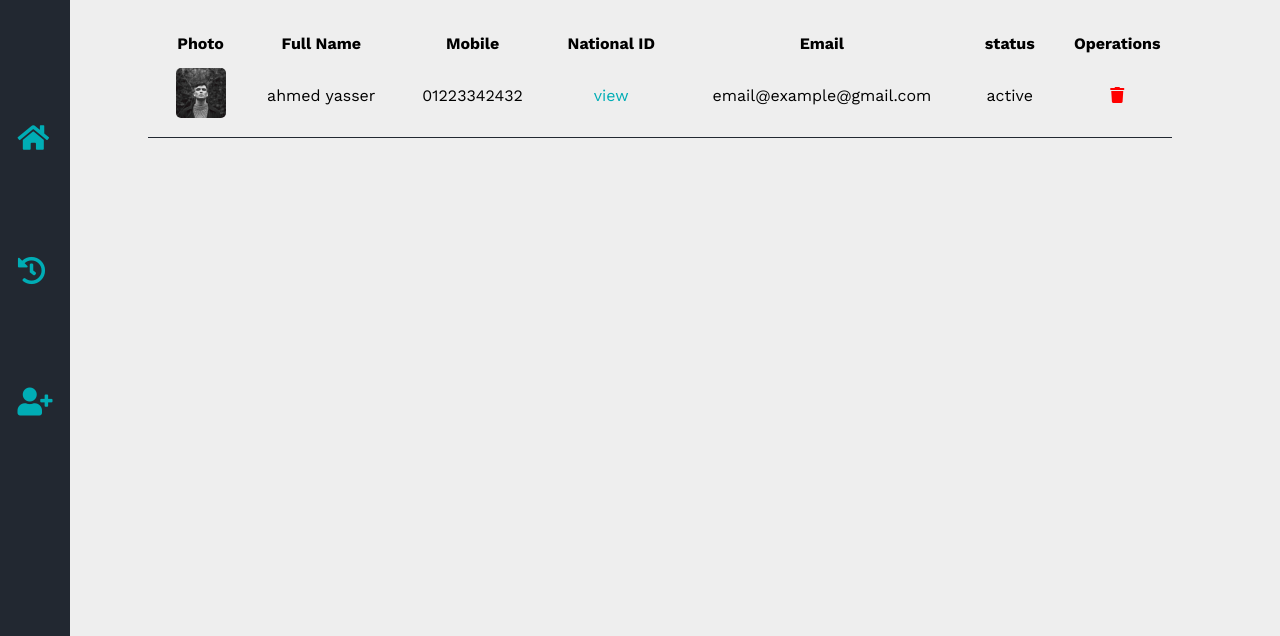
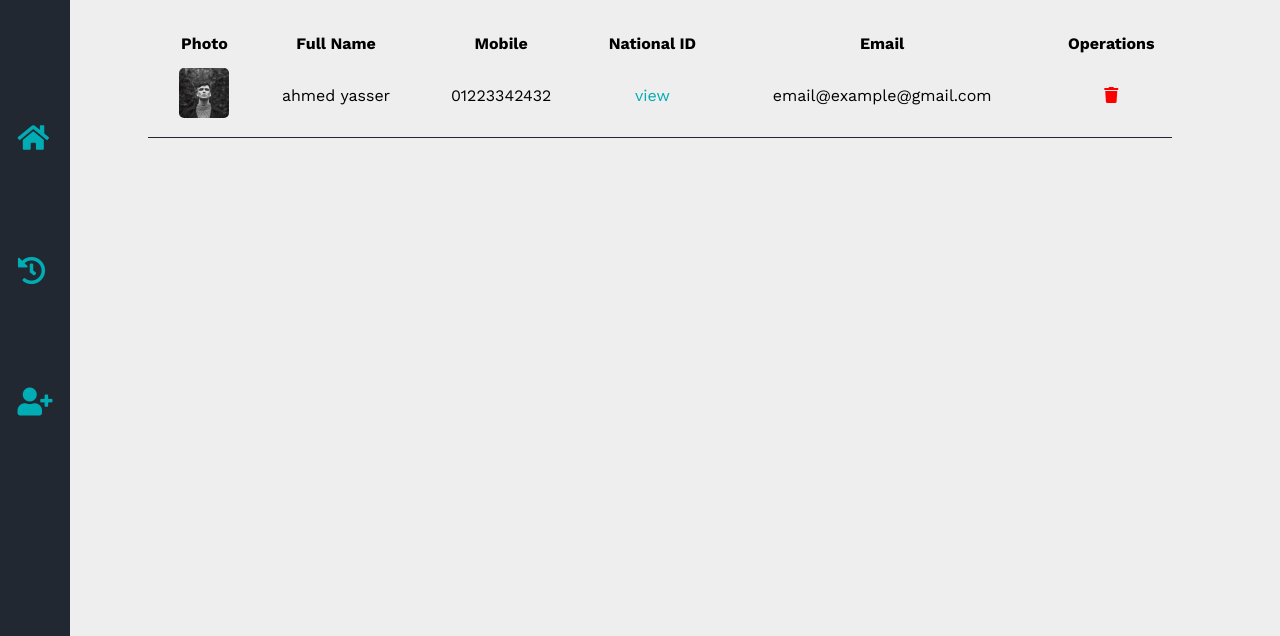
Before and after one commit to AhmedYasr/Es3afy-, a plain HTML site: page admin/user.html in a window 1280 px wide. Shown: the part 164-800 px from the top of the page. Drawn offline with nearby package versions, Linux system fonts and the light colour scheme.

Commit message:
Update user.html

```diff
--- a/admin/user.html
+++ b/admin/user.html
@@ -75,7 +75,7 @@
           <th>Mobile</th>
           <th>National ID</th>
           <th>Email</th>
-          <th>status</th>
+
           <th>Operations</th>
         </tr>
         <tr>
@@ -84,7 +84,7 @@
           <td>01223342432</td>
           <td style="color: var(--light);" class="view-national-id">view</td>
           <td>email@example@gmail.com</td>
-          <td>active</td>
+
           <td>
 
             <i
```
